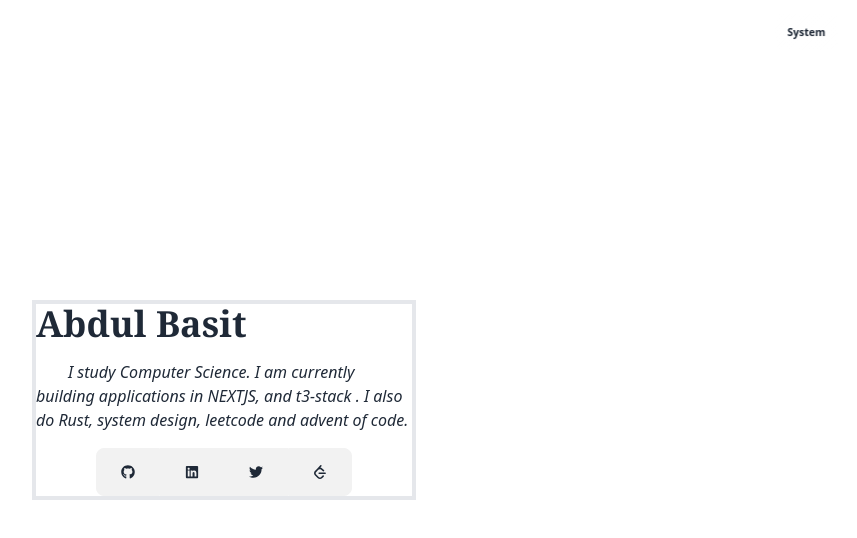
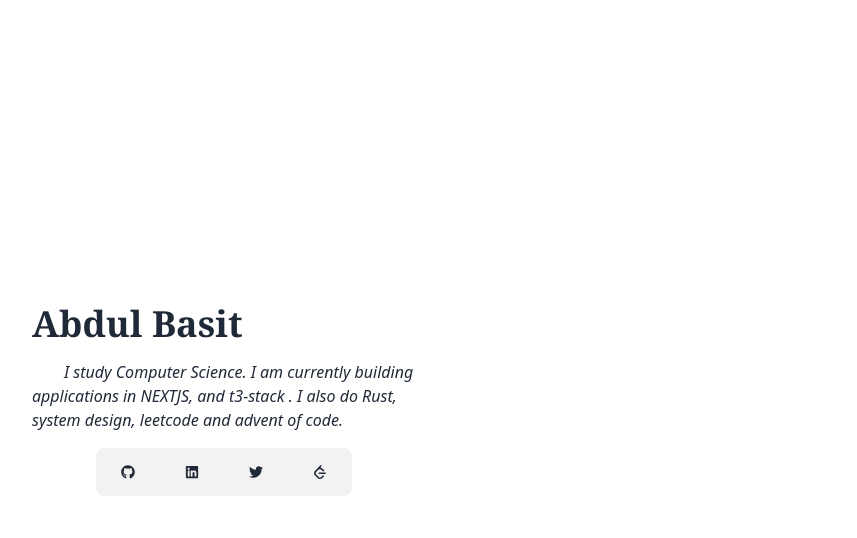
Before and after one commit to abd-ulbasit/abd-ulbasit, a Next.js app: page / in a window 1280 px wide. Shown: the top 538 px of the page, without its empty margins (416-1273 px from the left). Built offline with nearby package versions, Linux system fonts and the light colour scheme.

Commit message:
remove theme toggler btn/delete unused navbar

```diff
--- a/app/components/Navbar.tsx
+++ /dev/null
@@ -1,16 +0,0 @@
-import ThemeToggler from "./ThemeToggler";
-
-const Navbar = () => {
-    return (
-        <div className="flex flex-row items-center justify-between bg- p-2">
-            <div>
-                Navbar
-            </div>
-            <div className="" >
-                <ThemeToggler></ThemeToggler>
-            </div>
-        </div>
-    );
-}
-
-export default Navbar;
--- a/app/layout.tsx
+++ b/app/layout.tsx
@@ -21,9 +21,9 @@ export default function RootLayout({
       </head>
       <body >
         <ThemeWrapper >
-          <div className='absolute right-4 top-2' >
+          {/* <div className='absolute right-4 top-2' >
             <ThemeToggler></ThemeToggler>
-          </div>
+          </div> */}
           {children}
 
         </ThemeWrapper>
--- a/app/page.tsx
+++ b/app/page.tsx
@@ -49,7 +49,7 @@ export default function Home() {
       if ((e.target as HTMLElement).closest('#excludeDiv')) return;
       setTheme(themes[Math.floor(Math.random() * themes.length)])
     }}>
-      <div className="max-w-sm flex flex-col gap-4  border-4" id="excludeDiv">
+      <div className="max-w-sm flex flex-col gap-4" id="excludeDiv">
 
         <h1 className='text-4xl font-bold font-serif pl-2 sm:pl-0 hover:animate-pulse' >Abdul Basit</h1>
         <p className='italic indent-8  pl-1 sm:pl-0 ' >I study Computer Science. I am currently building applications in NEXTJS, and t3-stack . I also do Rust, system design, leetcode and advent of code.</p>
```
